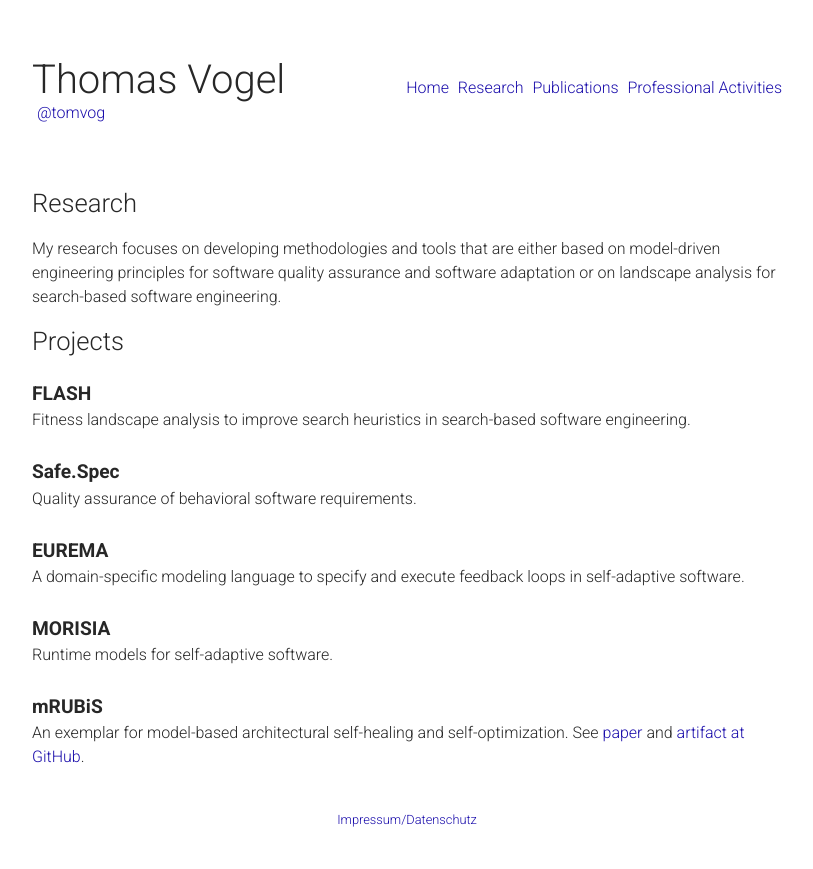
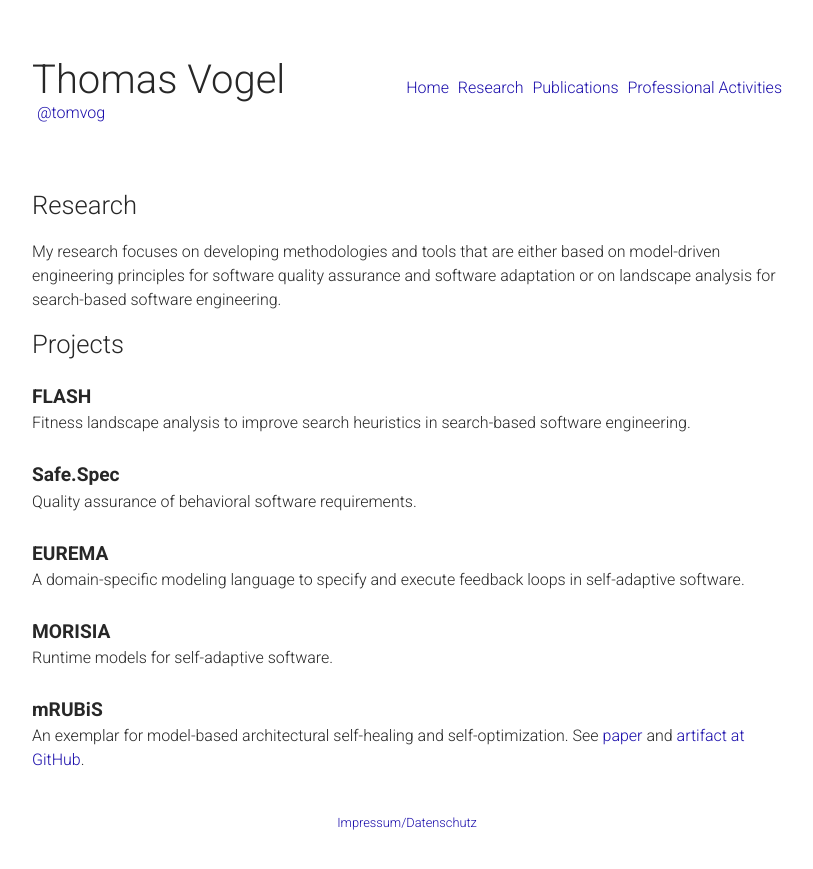
Before and after one commit to thomas-vogel/thomas-vogel.github.io, a Jekyll site: the page built from _pages/research.md, in a window 1280 px wide. Shown: the top 869 px of the page, without its empty margins (233-1046 px from the left). Built offline with Jekyll 4.4.1, drawn with Linux system fonts in a browser that asks for light colours.

Commit message:
Change line height in page titles.

```diff
--- a/assets/css/main.scss
+++ b/assets/css/main.scss
@@ -311,6 +311,7 @@
 		font-weight: 500;
 		margin-top: 20px;
 		margin-bottom: 10px;
+		line-height: 1.12;
 	}
 	&__content {
 		margin-top: 20px;
@@ -340,6 +341,7 @@
 		font-weight: 500;
 		margin-top: 20px;
 		margin-bottom: 10px;
+		line-height: 1.12;
 	}
 	&__content {
 		margin-top: 20px;
@@ -383,6 +385,7 @@
 		font-weight: 500;
 		margin-top: 20px;
 		margin-bottom: 10px;
+		line-height: 1.12;
 	}
 	&__content {
 		margin-top: 20px;
```
